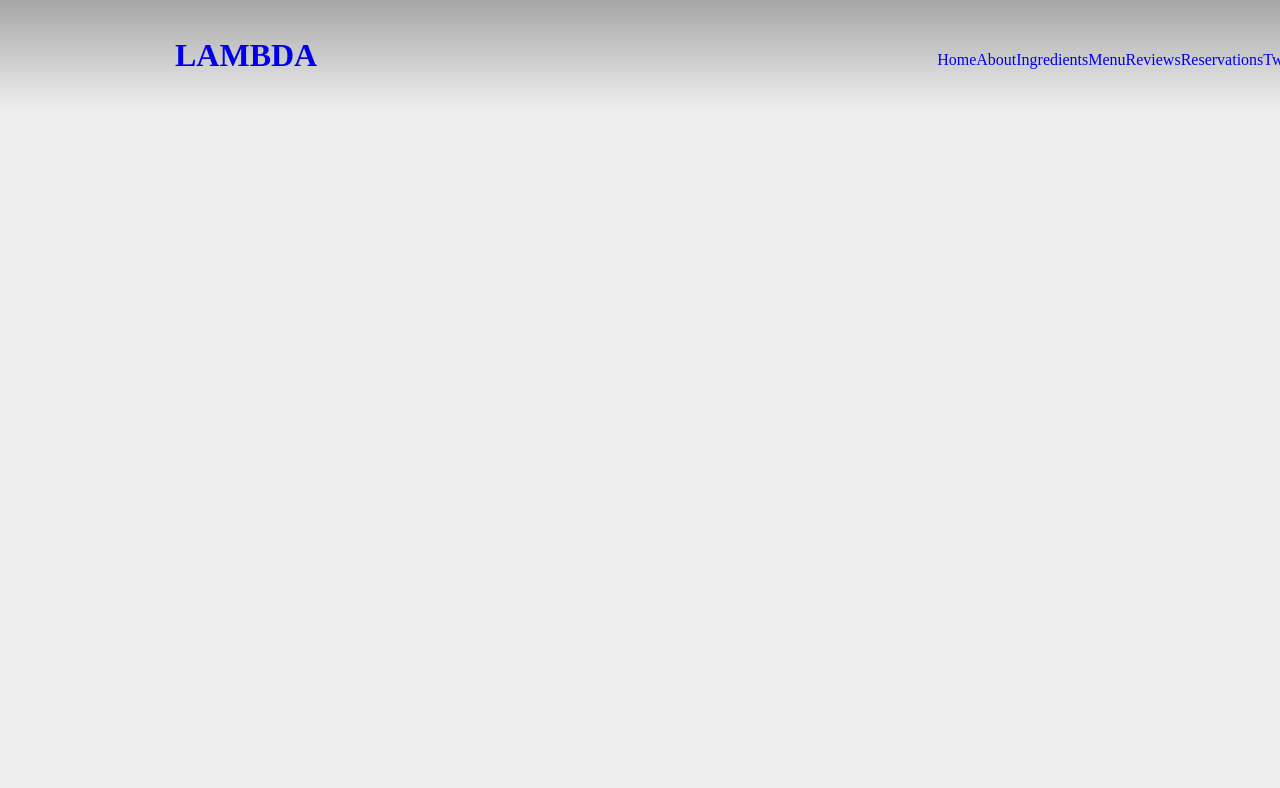
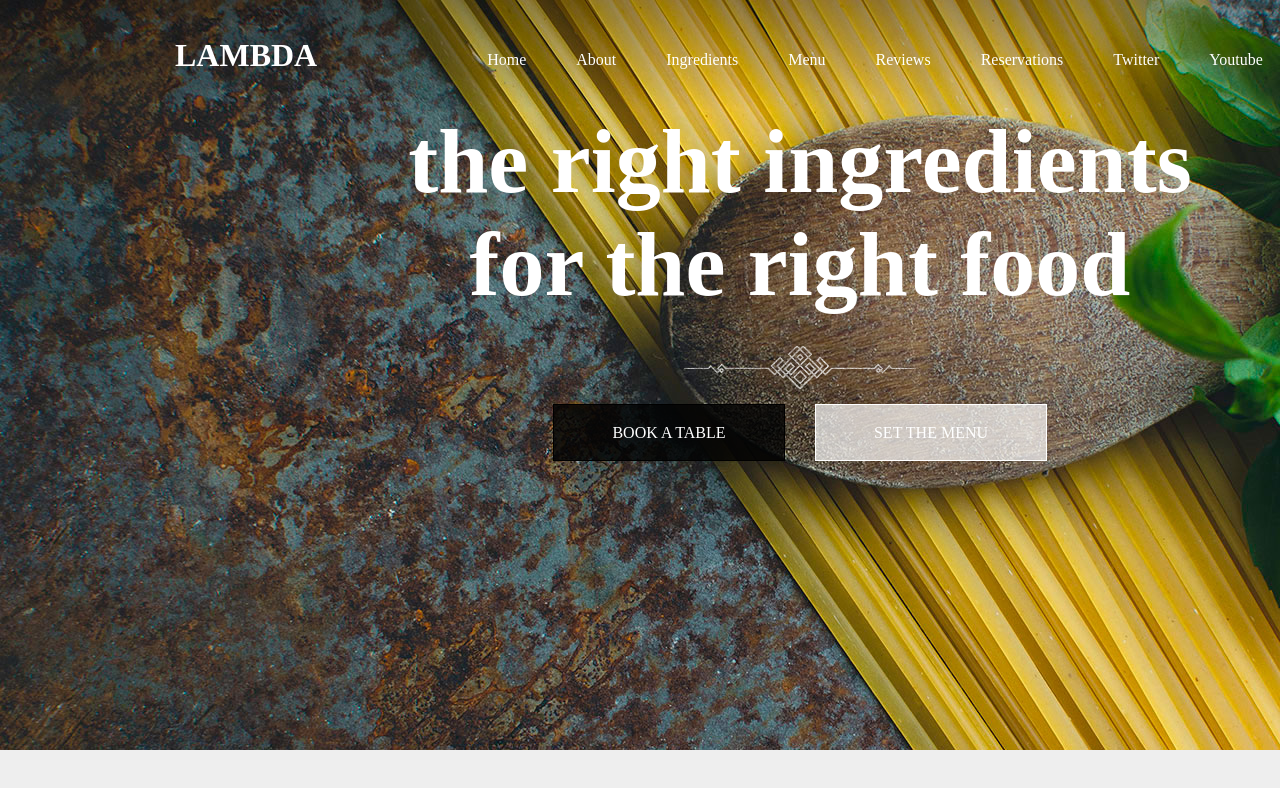
Before and after one commit to gudvinga/Try-Sass-and-Pug, a website built with webpack: page src/index.pug in a window 1280 px wide. Shown: the top 788 px of the page. Built offline with nearby package versions, Linux system fonts and the light colour scheme.

Commit message:
feature/section-promo need pixel-perfect

```diff
--- a/src/index.pug
+++ b/src/index.pug
@@ -6,3 +6,4 @@ html(lang="en")
         title Lambda made by gudvinga
     body
         include ./pug/header.pug
+        include ./pug/promo.pug
--- /dev/null
+++ b/src/pug/promo.pug
@@ -0,0 +1,10 @@
+section.promo
+    h2.
+        the right ingredients <br>
+        for the right food
+
+    .links
+        a(href="#book-a-table", title="book a table").button.black.
+            book a table
+        a(href="#set_the_menu", title="set the menu").button.white.
+            set the menu
--- /dev/null
+++ b/src/scss/main_menu.scss
@@ -0,0 +1,22 @@
+.main_menu {
+    display: flex;
+    justify-content: flex-end;
+    align-items: center;
+}
+
+.menu {
+    display: flex;
+    justify-content: space-between;
+
+    a {
+        display: block;
+        padding-top: 10px;
+        margin-right: 50px;
+        color: white;
+    }
+
+    a:hover {
+        border-top: 2px solid red;
+        padding-top: 8px;
+    }
+}
--- /dev/null
+++ b/src/scss/promo.scss
@@ -0,0 +1,58 @@
+.promo {
+    background-image: url(./img/bg_promo.jpg);
+    background-color: #000;
+    height: 750px;
+    box-sizing: border-box;
+    margin-top: -110px;
+    padding-top: 110px;
+
+    h2 {
+        display: block;
+        margin: 0 auto;
+        color: white;
+        text-align: center;
+        font-size: 5.625rem;
+    }
+
+    h2:after {
+        content: '';
+        display: block;
+        margin: 0 auto;
+        background-image: url(./img/devider.png);
+        height: 43px;
+        width: 232px;
+        margin-top: 30px;
+    }
+
+    a {
+        color: white;
+    }
+
+    .links {
+        display: flex;
+        justify-content: center;
+    }
+
+    %button {
+        display: block;
+        width: 230px;
+        height: 55px;
+        line-height: 55px;
+        text-align: center;
+        color: white;
+        text-transform: uppercase;
+        margin: 15px;
+    }
+
+    .white {
+        @extend %button;
+        background-color: rgba(255,255,255,.7);
+        border: 1px solid white;
+    }
+
+    .black {
+        @extend %button;
+        background-color: rgba(0,0,0,.8);
+        border: 1px solid black;
+    }
+}
--- a/src/style.scss
+++ b/src/style.scss
@@ -47,25 +47,12 @@ a {
 header {
     height: 110px;
     background: linear-gradient(to top, rgba(0,0,0,0), rgba(0,0,0,0.3));
+    position: sticky;
+
+    a {
+        color: white;
+    }
 }
 
-.main_menu {
-    display: flex;
-    justify-content: flex-end;
-    align-items: center;
-}
-
-.menu {
-    display: flex;
-    justify-content: space-between;
-
-    a {
-        display: block;
-        padding-top: 10px;
-    }
-
-    a:hover {
-        border-top: 2px solid red;
-        padding-top: 8px;
-    }
-}
+@import './scss/main_menu';
+@import './scss/promo';
```
Also changed, not shown: build/css/main.css, build/img/bg_promo.jpg (added), build/img/devider.png (added), build/index.html, src/img/bg_promo.jpg (added), src/img/devider.png (added).
